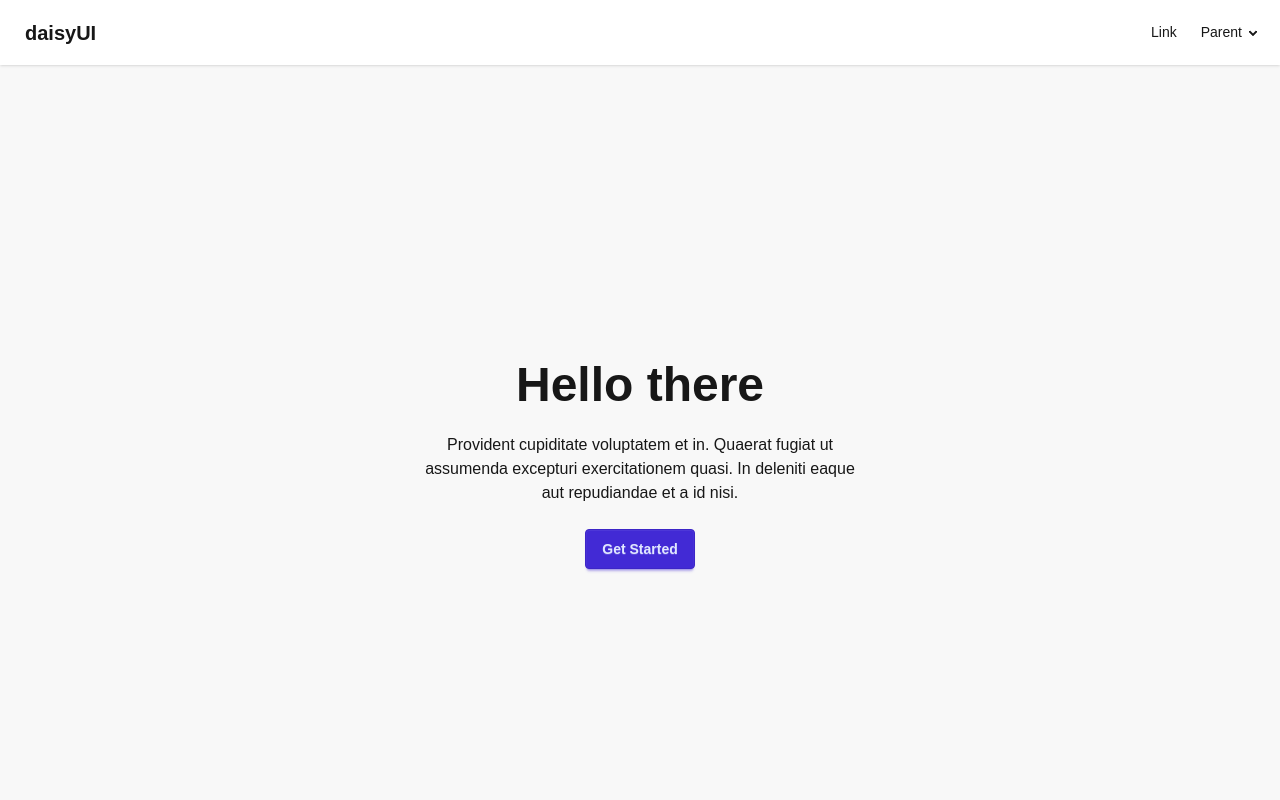
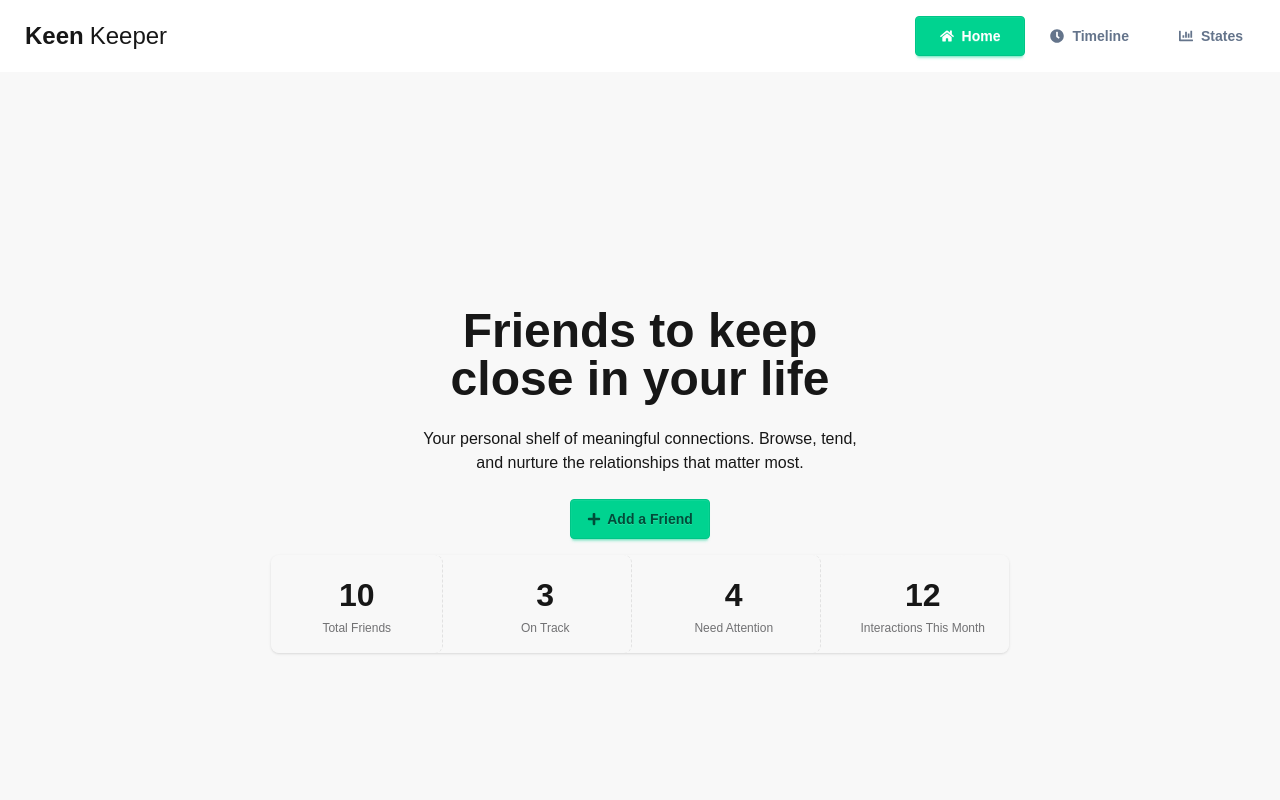
Before and after one commit to AsifAhmedAkash/keen-keep, a Next.js app: page /home in a window 1280 px wide. Shown: the top 800 px of the page. Built offline with nearby package versions, Linux system fonts and the light colour scheme.

Commit message:
added banner and navabar

```diff
--- a/package.json
+++ b/package.json
@@ -11,7 +11,8 @@
   "dependencies": {
     "next": "16.2.3",
     "react": "19.2.4",
-    "react-dom": "19.2.4"
+    "react-dom": "19.2.4",
+    "react-icons": "^5.6.0"
   },
   "devDependencies": {
     "@tailwindcss/postcss": "^4",
--- a/src/app/components/Navbar.jsx
+++ b/src/app/components/Navbar.jsx
@@ -1,25 +1,62 @@
 // import React from 'react';
+'use client'
+import { usePathname } from "next/navigation";
+import { FaHome, FaClock, FaChartBar } from "react-icons/fa";
+import Link from "next/link";
 
 const Navbar = () => {
+    const pathname = usePathname();
+
+    const navLinks = [
+        {
+            name: "Home",
+            path: "/home",
+            icon: FaHome,
+        },
+        {
+            name: "Timeline",
+            path: "/timeline",
+            icon: FaClock,
+        },
+        {
+            name: "States",
+            path: "/stats",
+            icon: FaChartBar,
+        },
+    ];
+
     return (
-        <div className="navbar bg-base-100 shadow-sm">
+        <div className=" bg-base-100 shadow-sm ">
+            <div className="navbar max-w-360 mx-auto">
                 <div className="flex-1">
-                <a className="btn btn-ghost text-xl">daisyUI</a>
+
+                    <Link href="/home" className="btn btn-ghost text-[24px]">
+                        Keen<span className="font-normal">Keeper</span>
+                    </Link>
                 </div>
                 <div className="flex-none">
                     <ul className="menu menu-horizontal px-1">
-                    <li><a>Link</a></li>
-                    <li>
-                        <details>
-                            <summary>Parent</summary>
-                            <ul className="bg-base-100 rounded-t-none p-2">
-                                <li><a>Link 1</a></li>
-                                <li><a>Link 2</a></li>
-                            </ul>
-                        </details>
+                        {navLinks.map((link, index) => {
+                            const Icon = link.icon;
+                            const isActive = pathname === link.path;
+                            return (
+                                <li className={`btn ${!isActive ? "btn-ghost" : "btn-success"}`} key={index}>
+                                    <Link
+                                        href={link.path}
+                                        className={`flex items-center gap-2 px-2 py-1 rounded-md ${isActive ? "text-white" : "text-[#64748B]"
+                                            }`}
+                                    >
+                                        <Icon />
+                                        {link.name}
+                                    </Link>
                                 </li>
+                            );
+                        })}
+
                     </ul>
                 </div>
+            </div>
+
         </div>
     );
 };
--- a/src/app/home/componets/Banner.jsx
+++ b/src/app/home/componets/Banner.jsx
@@ -1,18 +1,53 @@
 // import React from 'react';
+import { FaPlus } from "react-icons/fa";
+
 
 const Banner = () => {
+
+    const stats = [
+        {
+            title: "Total Friends",
+            value: 10,
+        },
+        {
+            title: "On Track",
+            value: 3,
+        },
+        {
+            title: "Need Attention",
+            value: 4,
+        },
+        {
+            title: "Interactions This Month",
+            value: 12,
+        },
+    ];
     return (
         <div className="hero bg-base-200 min-h-screen">
-            <div className="hero-content text-center">
-                <div className="max-w-md">
-                    <h1 className="text-5xl font-bold">Hello there</h1>
-                    <p className="py-6">
-                        Provident cupiditate voluptatem et in. Quaerat fugiat ut assumenda excepturi exercitationem
-                        quasi. In deleniti eaque aut repudiandae et a id nisi.
-                    </p>
-                    <button className="btn btn-primary">Get Started</button>
+            <div className="text-center">
+                <div className="hero-content">
+                    <div className="max-w-md">
+                        <h1 className="text-5xl font-bold">Friends to keep close in your life</h1>
+                        <p className="py-6">
+                            Your personal shelf of meaningful connections. Browse, tend, and nurture the
+                            relationships that matter most.
+                        </p>
+                        <button className="btn btn-success"><FaPlus />Add a Friend</button>
+                    </div>
+                </div>
+                <div className="stats shadow">
+                    <div className="grid grid-cols-1 md:grid-cols-4 gap-4">
+                        {stats.map((item, index) => (
+                            <div key={index} className="stat place-items-center bg-base-200 rounded-lg">
+
+                                <div className="stat-value">{item.value}</div>
+                                <div className="stat-title">{item.title}</div>
+                            </div>
+                        ))}
+                    </div>
                 </div>
             </div>
+
         </div>
     );
 };
--- a/src/app/page.js
+++ b/src/app/page.js
@@ -1,4 +1,5 @@
 import Image from "next/image";
+import { Inter } from 'next/font/google'
 
 export default function Home() {
   return (
```
Also changed, not shown: 1 other file (tests, documents, lock files or other folders). Lines whose indentation alone changed are shown as unchanged.
